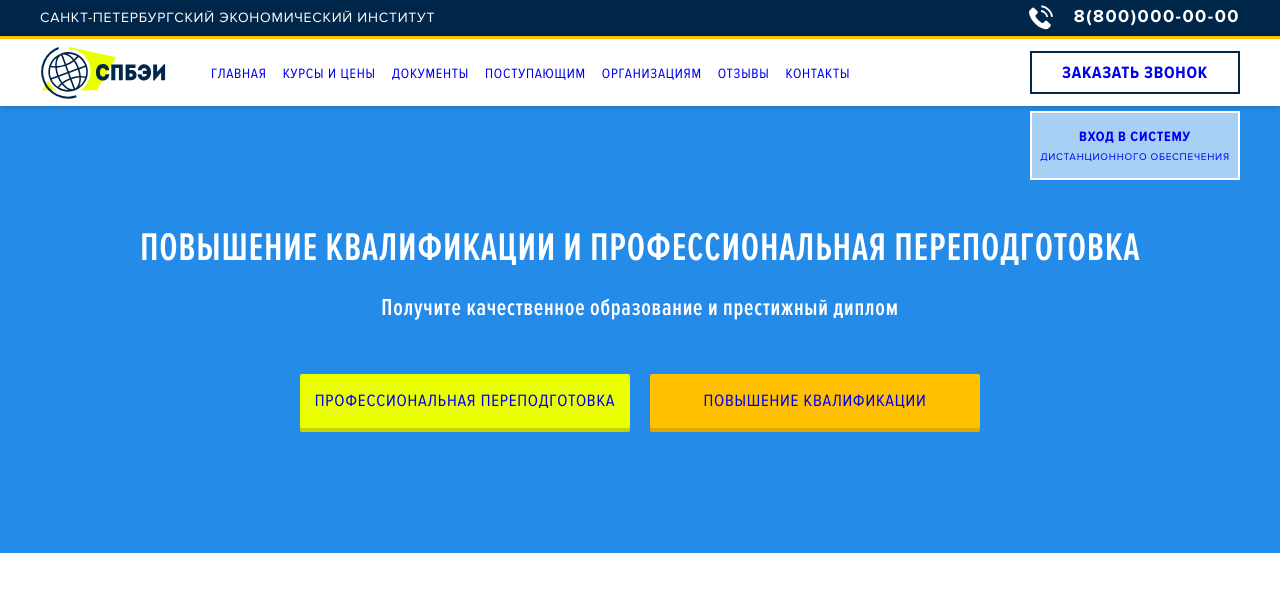
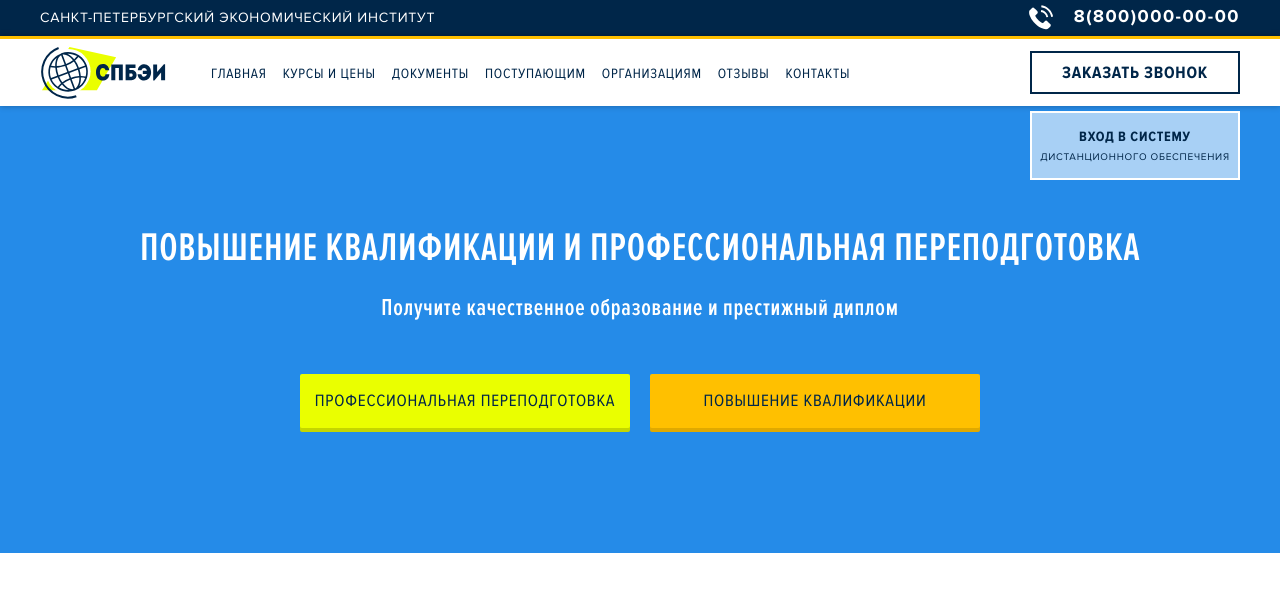
Before and after one commit to razumeyka/kharkiv, a plain HTML site: page index.html in a window 1280 px wide. Drawn offline with nearby package versions, Linux system fonts and the light colour scheme; files whose address does not match are found by name.

Commit message:
adding color

```diff
--- a/css/index.css
+++ b/css/index.css
@@ -187,6 +187,7 @@ header .second_line .menu li {
 header .second_line .menu a {
     display: inline-block;
     font-size: 14px;
+    color: rgb(0, 38, 73);
     font-family: "ProximaNovaCond";
     font-weight: 400;
     text-transform: uppercase;
@@ -217,6 +218,7 @@ header .second_line .submenu li a {
     background-color: #ffffff;
     width: 90px;
     font-size: 14px;
+    color: rgb(0, 38, 73);
     font-family: "ProximaNovaCond";
     font-weight: 400;
     text-transform: uppercase;
@@ -234,6 +236,7 @@ header .second_line .submenu li a {
     text-decoration: none;
     outline: none;
     font-size: 17px;
+    color: rgb(0, 38, 73);
     font-family: "ProximaNovaCond";
     font-weight: 700;
     text-align: center;
```
